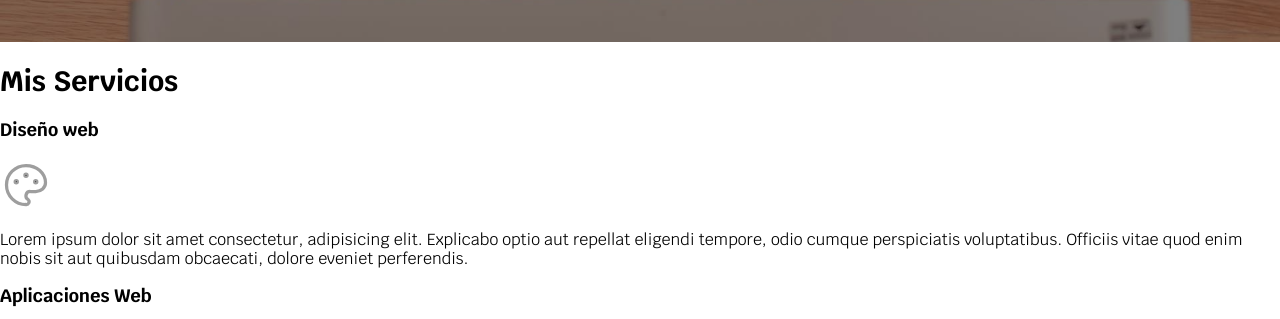
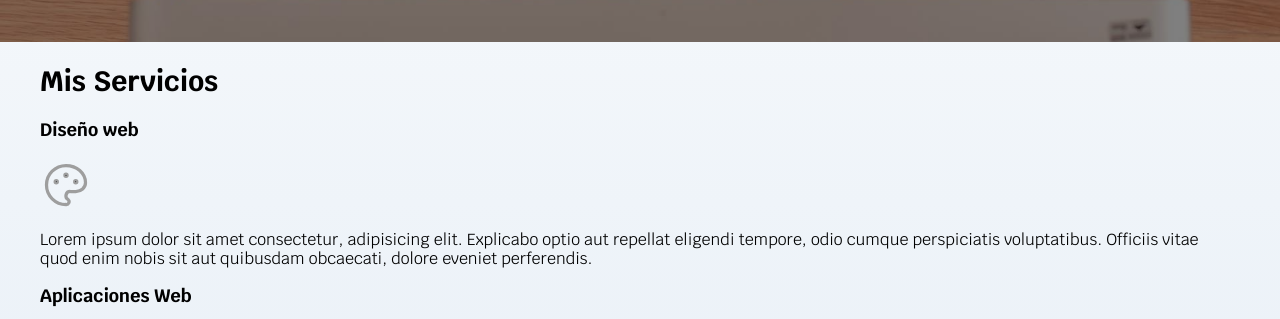
Before and after one commit to RamiroVegaMeza/Freelancer-Web, a plain HTML site: page index.html in a window 1280 px wide. Shown: the part 506-825 px from the top of the page. Drawn offline with Linux system fonts and the light colour scheme.

Commit message:
degradado principal

```diff
--- a/css/styles.css
+++ b/css/styles.css
@@ -4,6 +4,7 @@
     --primario: #ffc107;
     --secundario: #0087a7;
     --gris: #757575;
+    --grisClaro: #DFE9F3;
 }
 /* Globales */
 html{
@@ -19,7 +20,9 @@ html{
 body{
     font-size: 1.6rem; /* 1rem =10px*/
     font-family: 'Krub', sans-serif;
+    background-image: linear-gradient(to top,var(--grisClaro) 0%,var(--blanco) 100%);
 }
+
 h1{
     font-size: 3.8rem;
 
@@ -44,7 +47,6 @@ h1,h2,h3{
 .titulo span{
     font-size: 2rem;
 }
-
 .contenedor{
     max-width: 120rem;
     margin: 0 auto;
--- a/index.html
+++ b/index.html
@@ -46,7 +46,7 @@
         </div><!-- .contenido-hero-->
     </section>
 
-    <main>
+    <main class="contenedor">
         <section>
         <h2>Mis Servicios</h2>
         <h3>Diseño web</h3>
```
